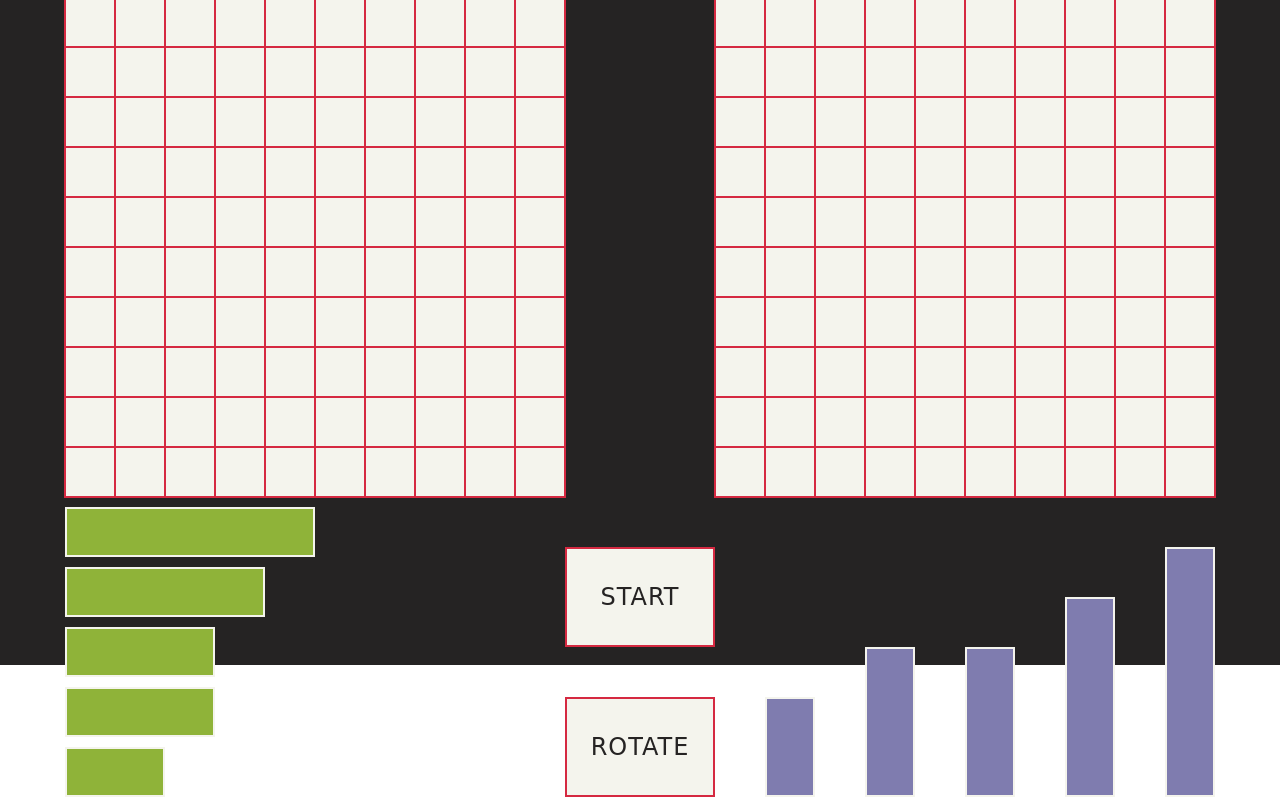
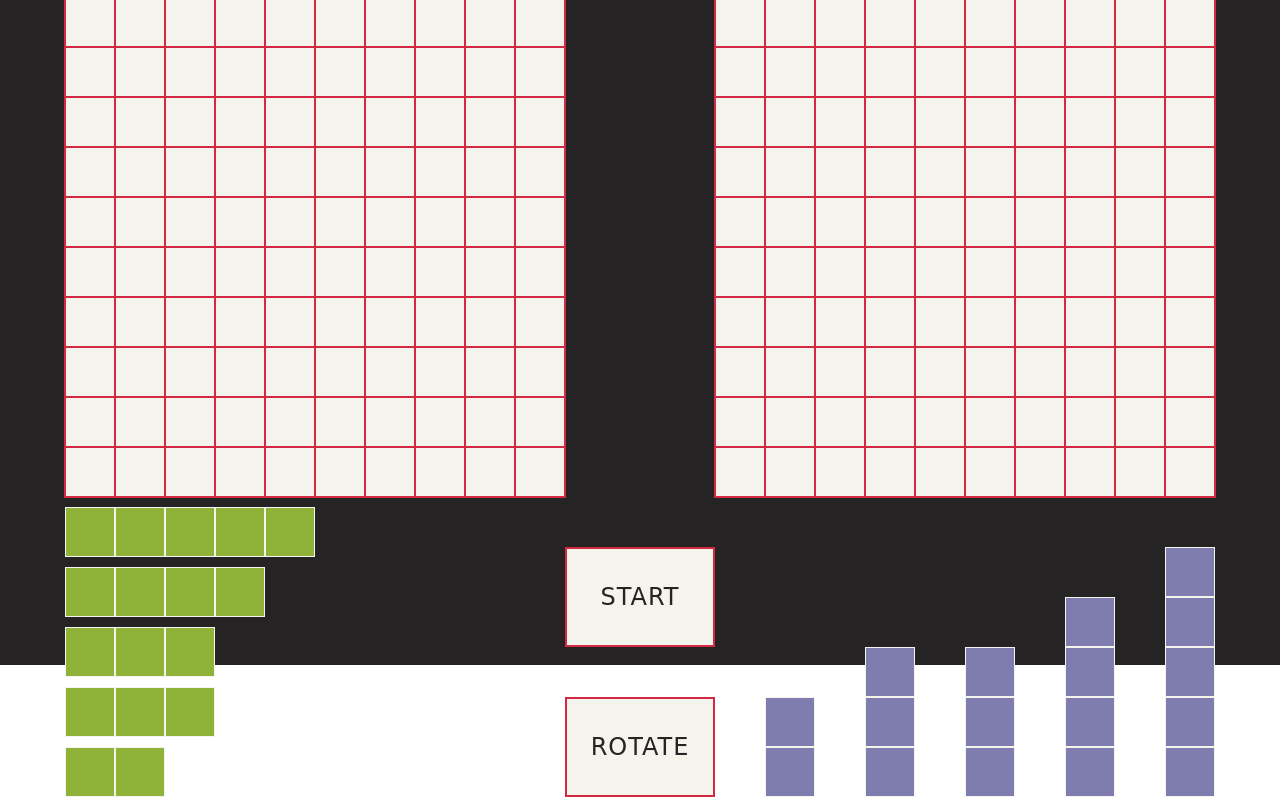
Before and after one commit to deankemball/battleship-game, a website with bundled scripts: page index.html in a window 1280 px wide. Both pictures are taken after a click on the element "ROTATE". Shown: the part 135-932 px from the top of the page. Built offline with nearby package versions, Linux system fonts and the light colour scheme; a web font is replaced by a local one.

Commit message:
Refactor to include Classes, Drag/Drop functionality included

```diff
--- a/app.ts
+++ b/app.ts
@@ -1,64 +1,85 @@
 document.addEventListener("DOMContentLoaded", () => {
-  // grid constants and types
-  const player1Grid = document.getElementById("player-1-field") as HTMLElement;
-  const player2Grid = document.getElementById("player-2-field") as HTMLElement;
+  // GRID STUFF
   const gridChars = ['a', 'b', 'c', 'd', 'e', 'f', 'g', 'h', 'i', 'j'];
 
   type Position = `${string}-${number}`
   type PossibleValue = "" | ShipType;
-  type Grid = Record<Position, PossibleValue>;
+  type GridState = Record<Position, PossibleValue>;
 
-  const player1GridState: Grid = {};
-  const player2GridState: Grid = {};
+abstract class Grid {
+    protected state: GridState
+    type: "player-1" | "player-2"
+    ships: Ship[] = []
+    element: HTMLElement
+    squares: HTMLElement[] = []
 
-  // ships constants
+    constructor(type: "player-1" | "player-2") {
+      this.type = type
+      this.state = {}
+
+      for (let i = 0; i < gridChars.length; i++) {
+        for (let j = 1; j <= 10; j++) {
+          const position: Position = `${gridChars[i]}-${j}`;
+              this.state[position] = "";
+        }
+      }
+
+      this.element = document.createElement('div')
+      this.element.classList.add(
+        "grid",
+        this.type === "player-1" ? "player-1-field" : "player-2-field"
+      );
+
+      const container = document.querySelector(".field-container") as HTMLElement
+      container.appendChild(this.element)
+    }
+
+    createBoard(): void {
+
+      for(const key in this.state) {
+        const square = document.createElement("div")
+        square.id = `${this.type}-${key}`
+        this.element.appendChild(square)
+        this.squares.push(square)
+      }
+    }
+      getValue(position: Position): PossibleValue {
+        return this.state[position];
+      }
+
+      setValue(position: Position, value: PossibleValue): void {
+        this.state[position] = value;
+      }
+
+      hasValue(position: Position): boolean {
+        const value = this.getValue(position);
+        return Boolean(value);
+      }
+    }
+
+    class Player1Grid extends Grid {
+      constructor() {
+        super("player-1")
+      }
+    }
+    class Player2Grid extends Grid {
+      constructor() {
+        super("player-2")
+      }
+    }
+
+  const player1Grid = new Player1Grid;
+  const player2Grid = new Player2Grid;
+
+  player1Grid.createBoard();
+  player2Grid.createBoard();
+
+
+
+  // SHIP STUFF
   const rotateButton = document.getElementById("rotate-button") as HTMLElement;
   const shipsContainer = document.getElementById("player-1-ships") as HTMLElement;
   const shipsContainerClass = shipsContainer.className;
-
-  // name change constants
-  const nameChangeButton = document.getElementById("name-change-button") as HTMLElement;
-  var playerName = document.getElementById("player-1-name") as HTMLElement;
-  var playerNameOrig = "CADET";
-  var noticeText = document.getElementById("update") as HTMLElement;
-
-  // grid functions
-  // create unique grid ids
-  for (let i = 0; i < gridChars.length; i++) {
-    for (let j = 1; j <= 10; j++) {
-      const player1Id = `player-1-${gridChars[i]}-${j}`
-      const player2Id = `player-2-${gridChars[i]}-${j}`
-
-      const player1Square = document.createElement('div');
-      player1Square.id = player1Id;
-
-      const player2Square = document.createElement('div');
-      player2Square.id = player2Id;
-
-      player1Grid.appendChild(player1Square);
-      player2Grid.appendChild(player2Square);
-    }
-  }
-
-  // create objects with unique key names (positions) and values (initialized as empty: "")
-  // create the key names
-  function createKeyValuePair(grid: Grid, position: Position, value: PossibleValue) {
-    grid[position] = value;
-  }
-
-  // return the value of the called key name
-  function getValue(grid: Grid, position: Position) {
-    return grid[position];
-  }
-
-  // loop through the grid and for every cell assign the unique key name and value (e.g. "b-3", "")
-  for (let i = 0; i < gridChars.length; i++) {
-    for (let j = 0; j <= 10; j++) {
-      createKeyValuePair(player1GridState, `${gridChars[i]}-${j}`, "");
-      createKeyValuePair(player2GridState, `${gridChars[i]}-${j}`, "");
-    }
-  }
-
 
   // declare the type ShipType which is a union of all the ship sizes
   type ShipType =
@@ -129,10 +150,51 @@ document.addEventListener("DOMContentLoaded", () => {
     {
       shipsContainer.classList.toggle(`${shipsContainerClass}-vertical`);
       return shipsArray.forEach((ship) => ship.rotate());
+    });
+
+    let selectedShipPart
+    let selectedShip
+
+    shipsArray.forEach(ship => {
+      ship.element.addEventListener('mousedown', (event) => {
+        selectedShipPart = event.target;
+        console.log(selectedShipPart)
+      });
+      ship.element.addEventListener("dragstart", (event) => {
+        selectedShip = event.target;
+        console.log(selectedShip)
+      })
+    })
+
+    player1Grid.element.addEventListener("dragstart", (event) =>
+      event.preventDefault()
+    );
+    player1Grid.element.addEventListener("dragover", (event) =>
+      event.preventDefault()
+    );
+    player1Grid.element.addEventListener("dragenter", (event) =>
+      event.preventDefault()
+    );
+    player1Grid.element.addEventListener("dragleave", (event) =>
+      event.preventDefault()
+    );
+    player1Grid.element.addEventListener("drop", (event) => {
+      const target = event.target as HTMLElement;
+      makePositionFromId(target.id);
+    });
+
+    function makePositionFromId(id: string): Position {
+      const [char, number] = id.split("-").slice(2);
+      console.log(`${char}-${parseInt(number)}`)
+      return `${char}-${parseInt(number)}`;
     }
-    )
 
-  // NAME CHANGE BUTTON
+    // NAME CHANGE STUFF
+  const nameChangeButton = document.getElementById("name-change-button") as HTMLElement;
+  var playerName = document.getElementById("player-1-name") as HTMLElement;
+  var playerNameOrig = "CADET";
+  var noticeText = document.getElementById("update") as HTMLElement;
+
   function showButton() {
     nameChangeButton.classList.add("name-change-button-show")
     noticeText.classList.add("update-hide")
@@ -157,7 +219,6 @@ document.addEventListener("DOMContentLoaded", () => {
       }
     }
 
-
     nameChangeButton.addEventListener("click", changeName)
     playerName.addEventListener("click", showButton)
     nameChangeButton.addEventListener("click", hideButton)
--- a/index.html
+++ b/index.html
@@ -35,33 +35,32 @@
       <div id="player-1-name" contenteditable="true">CADET</div>
       <div class="vs-box">— VS —</div>
       <div id="player-2-name">CERISE</div>
-    <div class="player-1-field" id="player-1-field"></div>
-    <div class="player-2-field" id="player-2-field"></div>
+    <div class="field-container"></div>
       <div id="player-1-ships" class="player-1-ships">
-        <div class="ships carrier-container">
+        <div class="ships carrier-container" draggable="true">
           <div id="carrier-0"></div>
           <div id="carrier-1"></div>
           <div id="carrier-2"></div>
           <div id="carrier-3"></div>
           <div id="carrier-4"></div>
         </div>
-        <div class="ships battleship-container">
+        <div class="ships battleship-container" draggable="true">
           <div id="battleship-0"></div>
           <div id="battleship-1"></div>
           <div id="battleship-2"></div>
           <div id="battleship-3"></div>
         </div>
-        <div class="ships cruiser-container">
+        <div class="ships cruiser-container" draggable="true">
           <div id="cruiser-0"></div>
           <div id="cruiser-1"></div>
           <div id="cruiser-2"></div>
         </div>
-        <div class="ships submarine-container">
+        <div class="ships submarine-container" draggable="true">
           <div id="submarine-0"></div>
           <div id="submarine-1"></div>
           <div id="submarine-2"></div>
         </div>
-        <div class="ships destroyer-container">
+        <div class="ships destroyer-container" draggable="true">
           <div id="destroyer-0"></div>
           <div id="destroyer-1"></div>
         </div>
@@ -69,11 +68,33 @@
       <div id="start-button">START</div>
       <div id="rotate-button">ROTATE</div>
       <div id="player-2-ships" class="player-2-ships">
-        <div class="ships destroyer-container"></div>
-        <div class="ships submarine-container"></div>
-        <div class="ships cruiser-container"></div>
-        <div class="ships battleship-container"></div>
-        <div class="ships carrier-container"></div>
+        <div class="ships destroyer-container">
+          <div></div>
+          <div></div>
+        </div>
+        <div class="ships submarine-container">
+          <div></div>
+          <div></div>
+          <div></div>
+        </div>
+        <div class="ships cruiser-container">
+          <div></div>
+          <div></div>
+          <div></div>
+        </div>
+        <div class="ships battleship-container">
+          <div></div>
+          <div></div>
+          <div></div>
+          <div></div>
+        </div>
+        <div class="ships carrier-container">
+          <div></div>
+          <div></div>
+          <div></div>
+          <div></div>
+          <div></div>
+        </div>
       </div>
   </div>
 </body>
--- a/styles.css
+++ b/styles.css
@@ -127,8 +127,16 @@
   outline: 1px solid var(--neutral);
 }
 
+.field-container {
+  display: grid;
+  grid-template-columns: 500px 150px 500px;
+  grid-template-rows: 1fr;
+  grid-area: 3/1 / 4/4;
+}
+
 .player-1-field > div {
   border: 1px solid var(--neutral);
+  min-height: 50px;
 }
 
 .player-2-field {
@@ -142,6 +150,7 @@
 
 .player-2-field > div {
   border: 1px solid var(--neutral);
+  min-height: 50px;
 }
 
 #start-button {
@@ -178,40 +187,55 @@
 }
 
 .ships {
-  border: 2px solid var(--field-color);
+  display: flex;
+  box-sizing: content-box;
+  width: calc(50px * var(--width, 1));
+  height: calc(50px * var(--height, 1));
 }
 
+.ships > div {
+  height: 50px;
+  width: 50px;
+  border: 1px solid var(--field-color);
+}
 
 .player-1-ships {
-  display: grid;
-  grid-template-columns: repeat(5, 1fr);
-  grid-template-rows: 1fr;
   grid-area: 4/1 / 5/2;
-  align-items: end;
-  justify-items: start;
+  display: flex;
+  justify-content: space-between;
+  align-items: flex-end;
+  padding-right: 50px;
 }
 
 .player-1-ships > div {
   background-color: var(--ship1-color);
+  flex-direction: column;
 }
 
 .player-1-ships-vertical {
-  grid-template-rows: repeat(5, 1fr);
-  grid-template-columns: 1fr;
-  align-items: end;
-  justify-items: start;
+  display: flex;
+  flex-direction: column;
+  justify-content: space-between;
+  align-items: flex-start;
+  padding-top: 10px;
 }
+
+
+.player-1-ships-vertical > div {
+  flex-direction: row;
+}
+
 .player-2-ships {
-  display: grid;
-  grid-template-columns: 0.2fr 0.2fr 0.2fr 0.2fr 0.2fr;
-  grid-template-rows: 1fr;
   grid-area: 4/3 / 5/4;
-  align-items: end;
-  justify-items: end;
+  display: flex;
+  justify-content: space-between;
+  align-items: flex-end;
+  padding-left: 50px;
 }
 
 .player-2-ships > div {
   background-color: var(--ship2-color);
+  flex-direction: column;
 }
 .player-1-ships > div:hover {
   cursor: pointer;
```
Also changed, not shown: dist/app.js. Lines whose indentation alone changed are shown as unchanged.
